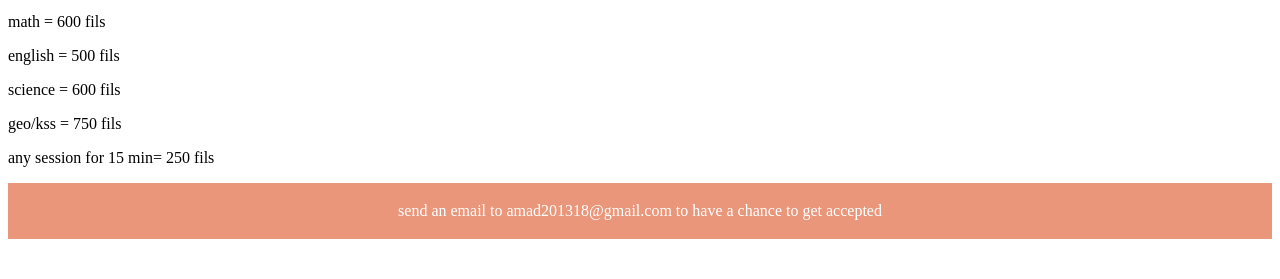
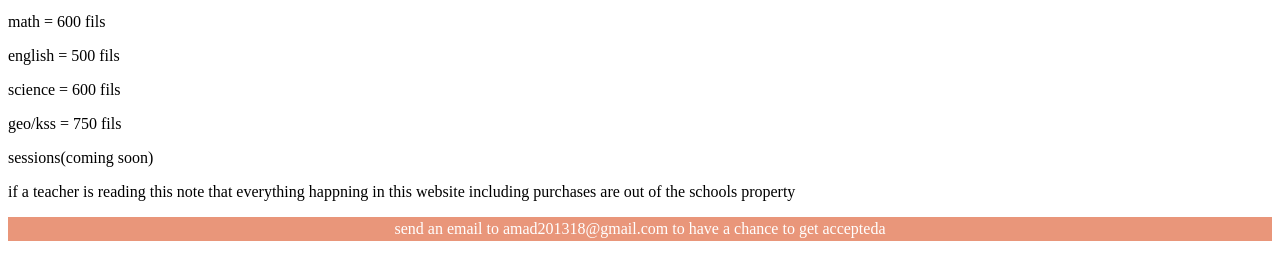
Before and after one commit to ahmedislam201318-create/peeshelper.github.io, a plain HTML site: page index.html in a window 1280 px wide. Shown: the part 101-380 px from the top of the page. Drawn offline with Linux system fonts and the light colour scheme.

Commit message:
Update index.html

```diff
--- a/index.html
+++ b/index.html
@@ -22,12 +22,14 @@
 <p>geo/kss = 750 fils</p>
 
 
-  <p> any session for 15 min= 250 fils<p>
+  <p> sessions(coming soon)<p>
+    <p> if a teacher is reading this note that everything happning in this website including purchases are out of the schools property</p>
 </article>
 <footer>
 <nav>
-<p>send an email to amad201318@gmail.com to have a chance to get accepted</p>
-</foorer>
+<a herf="https://mail.google.com/mail/u/0/?tab=rm&ogbl#inbox?compose=new">send an email to amad201318@gmail.com to have a chance to get accepted</a>a
+
+</footer>
 </nav>
 </body>
 </html>
```
